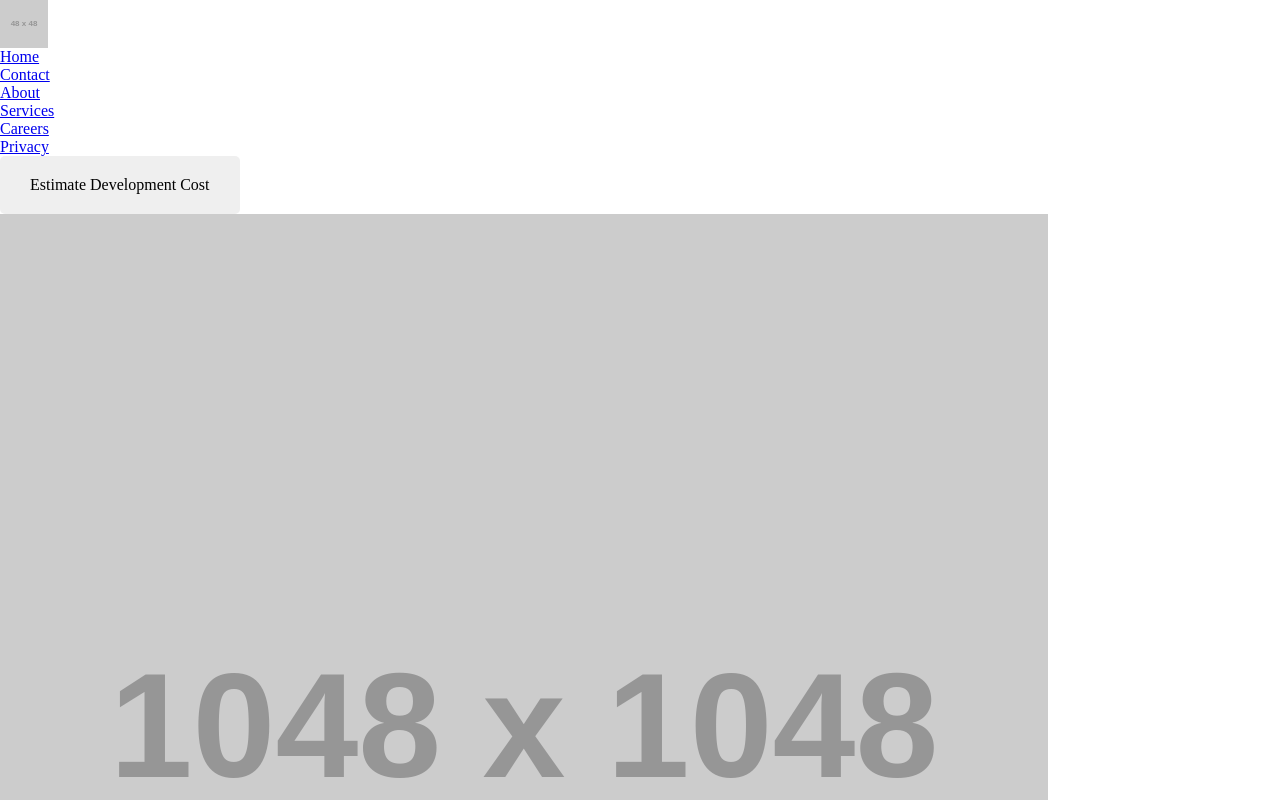
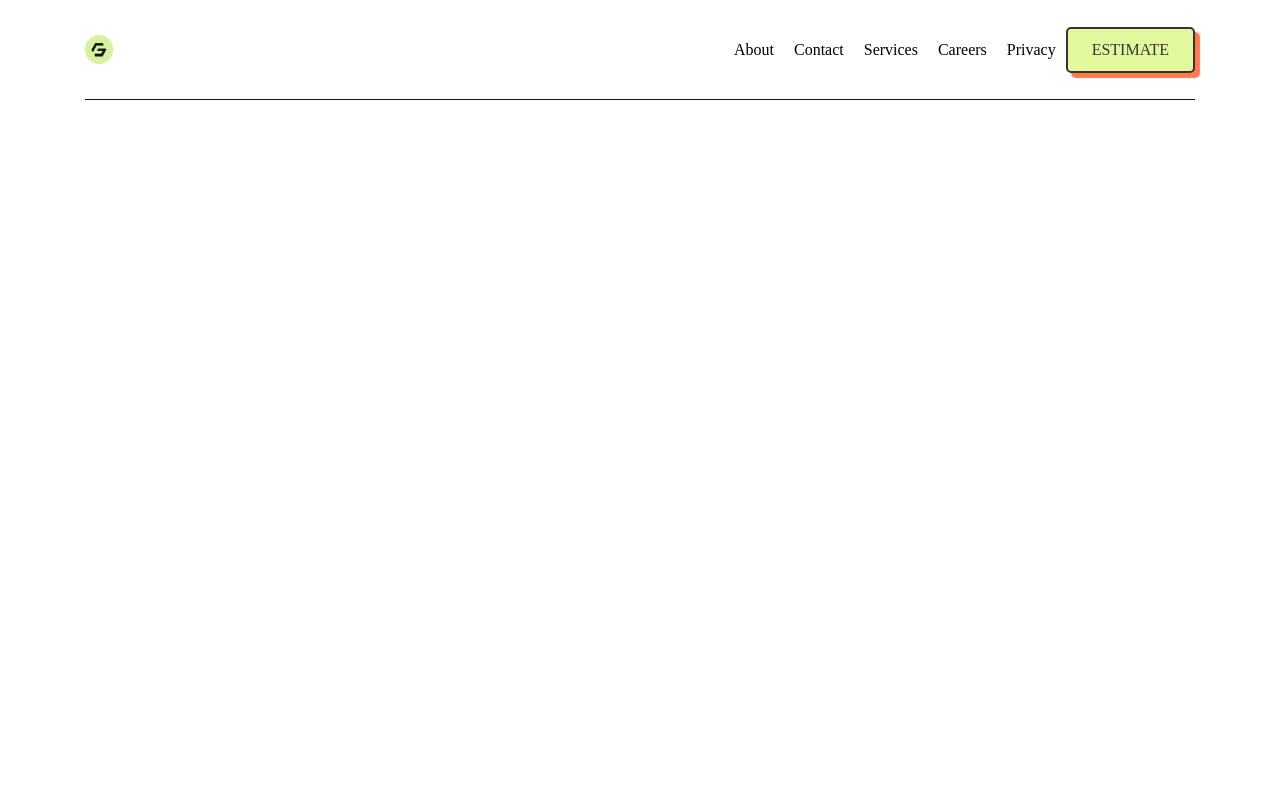
Before and after one commit to nazrulislambhat/sass-practice, a website: page index.html in a window 1280 px wide. Shown: the top 800 px of the page. Drawn offline with Linux system fonts and the light colour scheme; placeholder pictures from the web are drawn by us; a web font is replaced by a local one.

Commit message:
First Commit.

```diff
--- a/index.html
+++ b/index.html
@@ -8,45 +8,23 @@
 </head>
 
 <body>
-  <div class="container">
+  <div class="container-wrapper">
+    <div class="container-inner">
       <!--Site Header-->
       <div class="header">
-      <div class="header__logo"><img src="https://via.placeholder.com/48x48.png" alt=""></div>
+        <div class="header__logo"><a href="/home"><img src="/img/SF Yellow Color.png-modified.png" alt=""></a></div>
         <nav class="header__nav">
           <ul>
-          <li><a href="/home">Home</a></li>
+            <li><a href="/about">About</a></li>
             <li><a href="/contact">Contact</a></li>
-          <li><a href="/about">About</a></li>
             <li><a href="/services">Services</a></li>
             <li><a href="/career">Careers</a></li>
             <li><a href="/privacy">Privacy</a></li>
           </ul>
         </nav>
-      <a href="/estimate"> <button class="button header__cta" type='button'>Estimate Development Cost</button>
+        <a href="/estimate"> <button class="button header__cta" type='button'>Estimate</button>
         </a>
       </div>
-    <!--Site Hero Section-->
-    <div class="hero">
-      <div class="hero__background"><img src="https://via.placeholder.com/1048x1048.png" alt=""></div>
-      <div class="hero__info">
-        <h1 class='hero__title'></h1>
-        <a href="/about"> <button class="button hero__cta" type='button'>About Us</button></a>
-      </div>
-
-
-
-
-
-
-
-
-
-
-
-
-
-
-
 
     </div>
 
--- a/src/sass/base/_colors.scss
+++ b/src/sass/base/_colors.scss
@@ -2,7 +2,7 @@
   --c-color-0: #f5dd90;
   --c-color-1: #e2f89c;
   --c-color-2: #ff784f;
-  --c-color-3: #9dd9d2;
+  --c-color-3: #53F4FF;
   --c-color-4: #392f5a;
   --c-color-5: #5ab1bb;
   --c-color-6: #0fff95;
@@ -14,4 +14,5 @@
   --c-white: #fefffe;
   --c-black: #000101;
   --c-black-50: #0d1321;
+  --c-black-20: #343434;
 }
--- a/src/sass/components/_buttons.scss
+++ /dev/null
@@ -1,7 +0,0 @@
-.header__cta {
-  font-family: var(--f-secondary);
-  padding: 20px 30px;
-  border-radius: 5px;
-  border: none;
-  cursor: pointer;
-}
--- a/src/sass/layout/_header.scss
+++ b/src/sass/layout/_header.scss
@@ -0,0 +1,52 @@
+.header {
+  display: flex;
+  align-items: center;
+  justify-content: flex-start;
+  border-bottom: 1.5px solid var(--c-black-50);
+  height: 100px;
+  &__logo {
+    max-width: 50px;
+    max-height: 50px;
+    cursor: pointer;
+    img {
+      width: 100%;
+    }
+  }
+  &__nav {
+    margin-left: 55%;
+    flex-basis: 100%;
+    ul {
+      display: flex;
+      li {
+        list-style: none;
+        padding: 0px 10px;
+        a {
+          font-family: var(--f-primary);
+          text-decoration: none;
+          font-size: 1em;
+          color: var(--c-black);
+          &:hover {
+            border-bottom: 1.5px solid var(--c-black-50);
+          }
+        }
+      }
+    }
+  }
+  &__cta {
+    background: none;
+    border: none;
+    font-family: var(--f-secondary);
+    cursor: pointer;
+    padding: 12px 24px;
+    border-radius: 5px;
+    color: var(--c-black-20);
+    background-color: var(--c-color-1);
+    border: 2px solid var(--c-black-20);
+    text-transform: uppercase;
+    box-shadow: 5px 5px 1px var(--c-color-2);
+    &:hover {
+      box-shadow: 5px 5px 1px var(--c-color-1);
+      background-color: var(--c-color-2);
+    }
+  }
+}
--- a/src/sass/main.scss
+++ b/src/sass/main.scss
@@ -14,13 +14,13 @@
 @import 'base/font-faces';
 @import 'base/fonts';
 
-
 @import 'layout/navigation';
 @import 'layout/grid';
 @import 'layout/header';
 @import 'layout/footer';
 @import 'layout/sidebar';
 @import 'layout/forms';
+@import 'layout/hero';
 
 @import 'components/buttons';
 @import 'components/carousel';
--- a/src/sass/pages/_home.scss
+++ b/src/sass/pages/_home.scss
@@ -0,0 +1,6 @@
+.container-wrapper {
+  background-color: var(--c-white);
+}
+.container-inner {
+  padding: 0px 85px;
+}
```
Also changed, not shown: dist/css/main.css, img/Octocat.png (added), img/SF Logo-modified.png (added), img/SF Yellow Color.png-modified.png (added), img/wallpaperflare.com_wallpaper.jpg (added), src/sass/layout/_hero.scss (added), 2 other files. Lines whose indentation alone changed are shown as unchanged.
